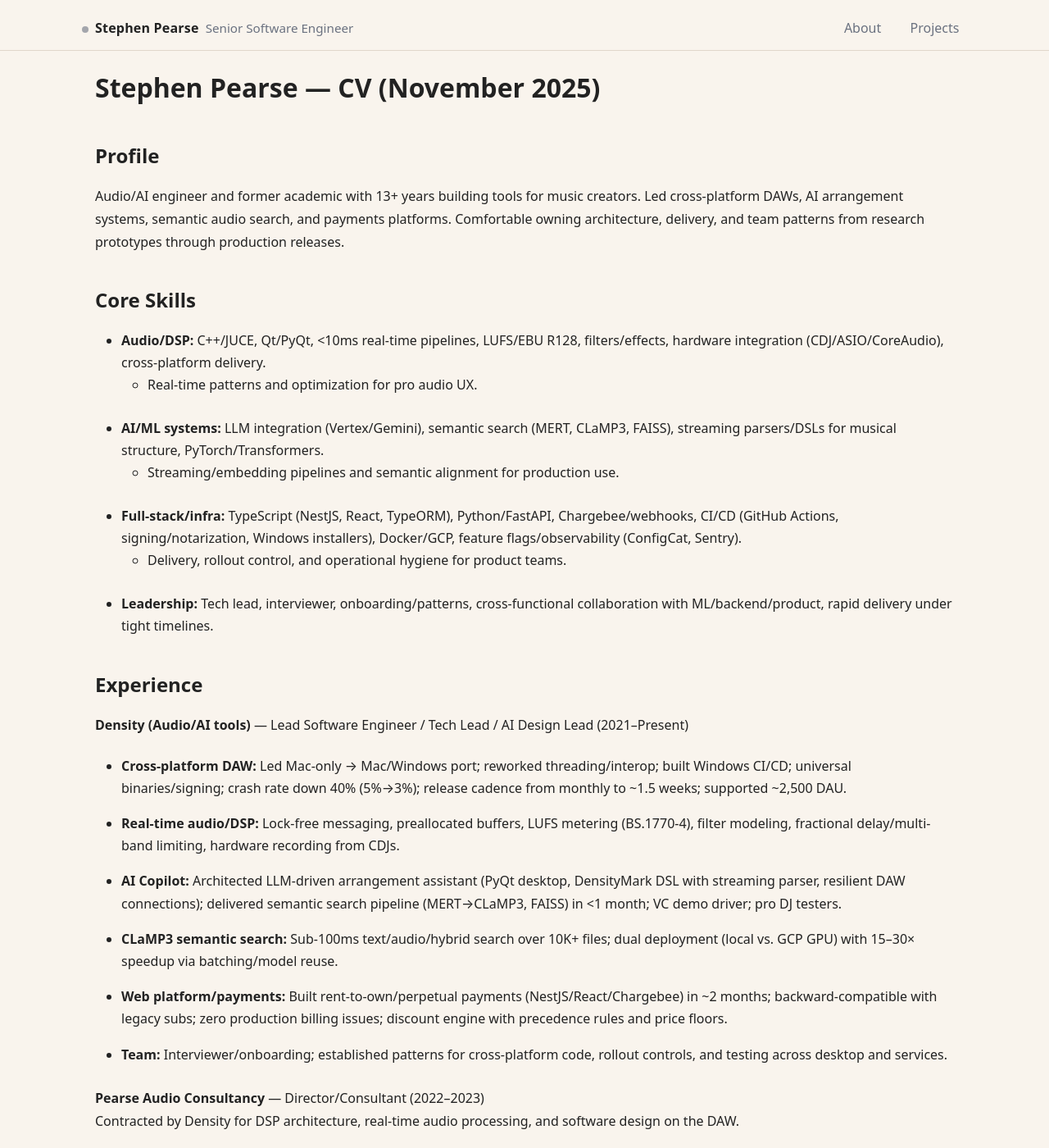
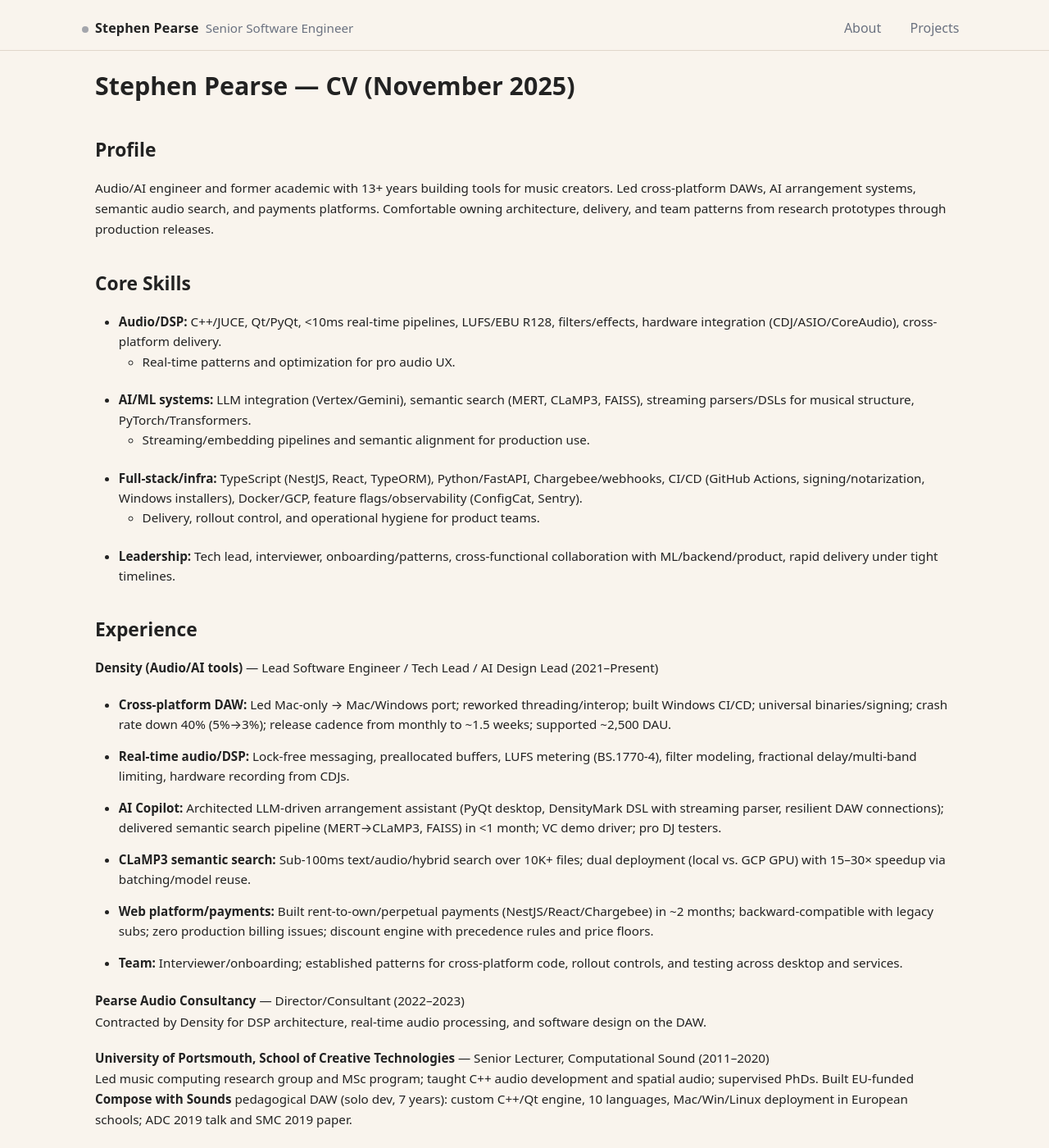
Before and after one commit to spearse/portfolio, a Jekyll site: the page built from cv.md, in a window 1280 px wide and 1400 px high. Shown: the whole window at 82% size. Built offline with Jekyll 4.4.1, drawn with Linux system fonts in a browser that asks for light colours.

Commit message:
tweak css and about sizing for easy printing

```diff
--- a/assets/css/site.css
+++ b/assets/css/site.css
@@ -416,9 +416,21 @@
 }
 
 /* CV-specific spacing */
+.cv-page{font-size:0.95rem}
 .cv-page h1{margin-bottom:1rem}
-.cv-page h2{margin-top:2.4rem; margin-bottom:1rem}
-.cv-page h3{margin-top:1.8rem; margin-bottom:.8rem}
-.cv-page p{margin-bottom:1.4rem; line-height:1.75}
-.cv-page ul, .cv-page ol{padding-left:2rem; margin-bottom:1.6rem}
-.cv-page li{margin-bottom:1rem; line-height:1.7}
+.cv-page h2{margin-top:2.2rem; margin-bottom:1rem}
+.cv-page h3{margin-top:1.6rem; margin-bottom:.8rem}
+.cv-page p{margin-bottom:1.2rem; line-height:1.65}
+.cv-page ul, .cv-page ol{padding-left:1.8rem; margin-bottom:1.4rem}
+.cv-page li{margin-bottom:.9rem; line-height:1.6}
+
+/* GitHub heatmap */
+.gh-heatmap{
+  display:block;
+  max-width:900px;
+  width:100%;
+  border:1px solid var(--line);
+  border-radius:var(--radius);
+  box-shadow:var(--shadow);
+  background:var(--surface);
+}
```
Also changed, not shown: about.md (+5 -0 lines).
